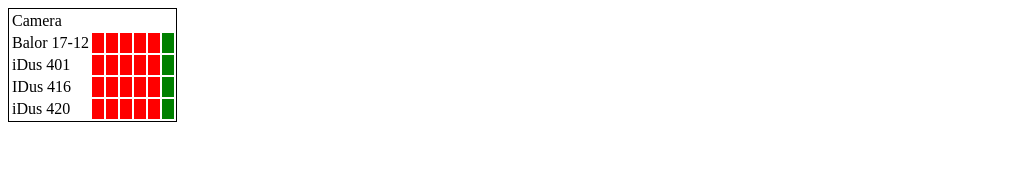
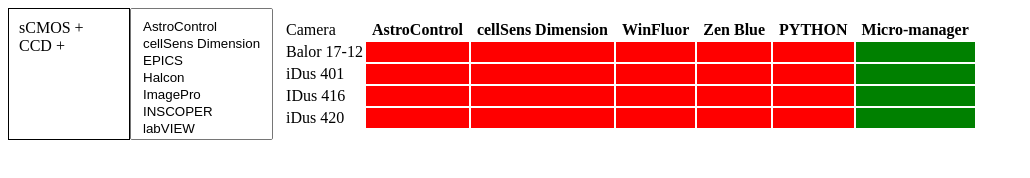
Before and after one commit to AdamJayWise/softwareMatrix, a plain HTML site: page index.html in a window 1280 px wide. Shown: the whole page, without its empty margins (0-1030 px from the left). Drawn offline with Linux system fonts and the light colour scheme.

Commit message:
added basic functionality:

```diff
--- a/index.html
+++ b/index.html
@@ -1,8 +1,23 @@
 <html>
     <head>
         <style>
+
+            #guiDiv {
+                display : flex;
+                flex-direction: row;
+            }
+
+            #softwareSelect {
+                height : 100%;
+            }
+
             .resultTable {
                 border : 1px solid black;
+            }
+
+            .guiComponent {
+                padding : 10px;
+
             }
 
             .compatible {
@@ -15,19 +30,49 @@
                 min-width : 10px;
             }
 
+            .sofwareLabelTD {
+                padding : 0 6px 0 6px;
+                font-weight : bold;
             }
+
+            #cameraTreeDiv {
+                border : 1px solid black;
+                width : 100px;
+            }
+
+            .cameraFamily {
+                margin : 3 3 3 8px;
+            }
+
+            .cameraModel {
+                margin : 3 3 3 16px;
+            }
+
+            .hidden {
+                display : none;
+            }
+
+            .active {
+                font-weight : bold;
+            }
+
         </style>
     </head>
 
     <body>
 
         <div id = "guiDiv">
-            <div id = "cameraTreeDiv"></div>
-            <div id = "softwareSelectDiv"></div>
+            <div id = "cameraTreeDiv" class = "guiComponent"></div>
+            <div id = "softwareSelectDiv" >
+                <select name="software" id="softwareSelect" class = "guiComponent" multiple></select>
+            </div>
             <div id = "miscOptionDiv"></div>
+            <div id = "resultTableDiv" >
+                <table id = "resultTable" class = "guiComponent"></table>
+            </div>
         </div>
 
-        <div id = "resultTableDiv"></div>
+
 
     </body>
 
--- a/js/softwareMatrix.js
+++ b/js/softwareMatrix.js
@@ -25,20 +25,18 @@
 };
 
 function createTable(activeCameras, activeSoftware){
-    var tableDiv = d3.select("#resultTableDiv");
 
-    // remove old results
-    tableDiv.selectAll("table").remove()
 
     // append a new table
-    var table = tableDiv
-                .append("table")
-                .classed("resultTable", true);
+    var table = d3.select("#resultTable")
+                .classed("displayTable", true);
+
+    table.selectAll("tr").remove();
 
     var headRow = table.append("tr")
     headRow.append("td").text("Camera");
     for ( var i in app.activeSoftware){
-
+        headRow.append("td").classed("sofwareLabelTD", true).text(app.activeSoftware[i]);
     }
 
     for( var i in app.activeCameras){
@@ -59,6 +57,94 @@
     }
 }
 
+// create a software select into #softwareSelectDiv
+function createSoftwareDiv(){
+    var softwareSelect = d3.select("#softwareSelect")
+    softwareSelect
+            .selectAll("option")
+            .data(app.availableSoftware)
+            .enter()
+            .append("option")
+            .text(d=>d)
+            .attr("value",d=>d);
+    softwareSelect.on('change', onChangeSelect);
+}
+
+
+// callback for when select is changed
+function onChangeSelect(){
+    app.activeSoftware = [];
+    selected = d3.select(this) // select the select
+        .selectAll("option:checked")  // select the selected values
+        .each(function() {
+            app.activeSoftware.push(this.value);
+            }); // for each of those, get its value
+    createTable();
+}
+
+// ok so I'd like to create a thing where I have D3 making a div per family, then you can click to activate / deactive camera
+function createCameraTree(){
+    var camDiv = d3.select("#cameraTreeDiv");
+    Object.keys(cameraTree).forEach(function(camType){
+        var typeDiv  = camDiv
+                        .append("div")
+                        .text(camType + " +")
+                        .on('click', function(){
+                            //typeDiv.text(camType)
+                            // make direct children visible
+                            typeDiv.selectAll(".cameraFamily")
+                                    .each(function(d,i,p){
+                                        console.log(p[i]);
+                                        var t = d3.select(p[i]);
+                                        t.classed("hidden", !t.classed("hidden"))
+                                    })
+                            event.stopPropagation();
+
+                        });
+
+        Object.keys(cameraTree[camType]).forEach(function(camFam){
+            var famDiv = typeDiv.append("div")
+                            .classed("cameraFamily", true)
+                            .classed("hidden", true)
+                            .text(camFam + " +")
+                            .on('click', function(){
+                                // make direct children visible
+                                famDiv.selectAll(".cameraModel")
+                                    .each(function(d,i,p){
+                                        console.log(p[i]);
+                                        var t = d3.select(p[i]);
+                                        t.classed("hidden", !t.classed("hidden"))
+                                })
+                                event.stopPropagation();
+                            });
+
+            cameraTree[camType][camFam].forEach(function(camModel){
+
+                var modelDiv = famDiv.append("div")
+                    .classed("cameraModel", true)
+                    .classed("hidden", true)
+                    .text(camModel)
+                    .on('click', function(){
+                        if(app.activeCameras.indexOf(camModel) == -1){
+                            app.activeCameras.push(camModel);
+                            d3.select(this).classed("active", true)
+                        }
+                        else {
+                            app.activeCameras.splice(app.activeCameras.indexOf(camModel), 1);
+                            d3.select(this).classed("active", false)
+                        }
+                        event.stopPropagation();
+                        createTable();
+                });
+            });
+        });
+
+
+    })
+}
+
+createSoftwareDiv();
+createCameraTree();
 // info on the available software packages and cameras is in place already in compatibility.js
 
 // add some cameras and software to test
```
